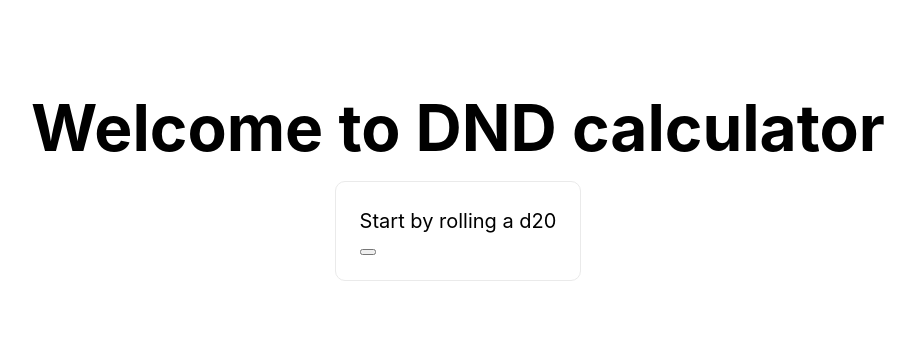
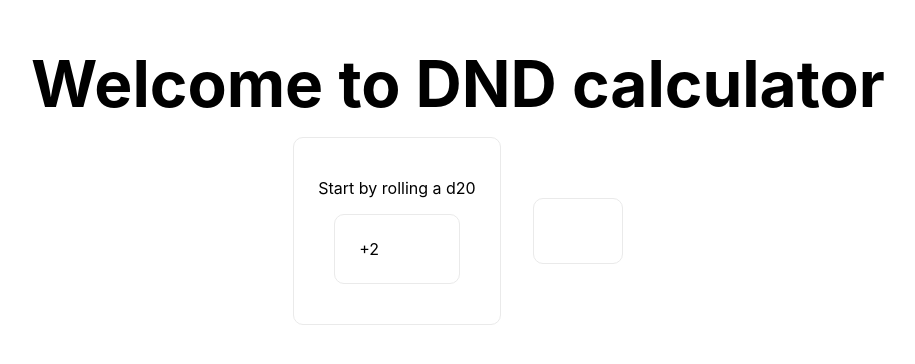
Before and after one commit to mikkoof/dnd, a Next.js app: page / in a window 1280 px wide. Shown: the part 206-570 px from the top of the page, without its empty margins (182-1097 px from the left). Built offline with nearby package versions, Linux system fonts and the light colour scheme.

Commit message:
List Rolls in parent component

```diff
--- a/components/RollBox.tsx
+++ b/components/RollBox.tsx
@@ -1,26 +1,34 @@
-import { die } from "../lib/dice";
+import { die, Roll } from "../lib/dice";
+import styles from '../styles/Roll.module.css'
 
 function rollDie(dice: die) {
   return Math.floor(Math.random() * dice) + 1;
 }
 
-function rollSkillCheck(dice: die[]) {
+function rollSkillCheck(dice: die[], bonus: number): Roll {
   const result = dice.reduce((total, current) => {
     return total + rollDie(current);
-  }, 0);
-  console.log(result + 2)
+  }, 0) + bonus;
+  return { dice: dice, value: result }
 }
 
 export default function RollBox({
   bonus,
   die,
+  addRoll,
 }: {
   bonus: number;
   die: die[];
+  addRoll: (roll: Roll) => void
 }): React.ReactElement {
+  function handleRoll(dice: die[], bonus: number): void {
+    const roll = rollSkillCheck(dice, bonus);
+    console.log(roll)
+    addRoll(roll)
+  }
   return (
-    <button onClick={() => rollSkillCheck(die)}>
-
-    </button>
+    <div onClick={() => handleRoll(die, bonus)} className={styles.box}>
+      {bonus > 0 ? `+${bonus}` : `${bonus}`}
+    </div>
   )
 }
--- a/lib/dice.ts
+++ b/lib/dice.ts
@@ -7,3 +7,8 @@ export enum die {
   D20 = 20,
   D100= 100
 }
+
+export interface Roll {
+  dice: die[],
+  value: number,
+}
--- a/pages/index.tsx
+++ b/pages/index.tsx
@@ -1,11 +1,17 @@
 import type { NextPage } from 'next'
 import Head from 'next/head'
-import Image from 'next/image'
+import { useCallback, useState } from 'react';
 import RollBox from '../components/RollBox';
-import { die } from '../lib/dice';
+import { die, Roll } from '../lib/dice';
 import styles from '../styles/Home.module.css'
 
+
 const Home: NextPage = () => {
+  const [rolls, setRolls] = useState<Roll[]>([]);
+  const addRoll = useCallback((roll: Roll) => {
+    setRolls([...rolls, roll]);
+  }, [rolls])
+
   return (
     <div className={styles.container}>
       <Head>
@@ -19,9 +25,17 @@ const Home: NextPage = () => {
 
 
         <div className={styles.grid}>
-          <div className={styles.card}>
+          <div className={styles.box}>
             <p>Start by rolling a d20</p>
-            <RollBox bonus={2} die={[die.D4]} />
+            <RollBox bonus={2} die={[die.D20]} addRoll={addRoll} />
+          </div>
+          <div className={styles.box}>
+            <ul>
+              {rolls.map((roll) => (
+                // eslint-disable-next-line react/jsx-key
+                <li>{roll.value}</li>
+              ))}
+            </ul>
           </div>
         </div>
       </main>
--- a/styles/Home.module.css
+++ b/styles/Home.module.css
@@ -73,6 +73,7 @@
   max-width: 800px;
 }
 
+.box,
 .card {
   margin: 1rem;
   padding: 1.5rem;
--- /dev/null
+++ b/styles/Roll.module.css
@@ -0,0 +1,18 @@
+.box {
+  margin: 1rem;
+  padding: 1.5rem;
+  text-align: left;
+  color: inherit;
+  text-decoration: none;
+  border: 1px solid #eaeaea;
+  border-radius: 10px;
+  transition: color 0.15s ease, border-color 0.15s ease;
+  max-width: 300px;
+}
+
+.box:hover,
+.box:focus,
+.box:active {
+  color: #0070f3;
+  border-color: #0070f3;
+}
```
